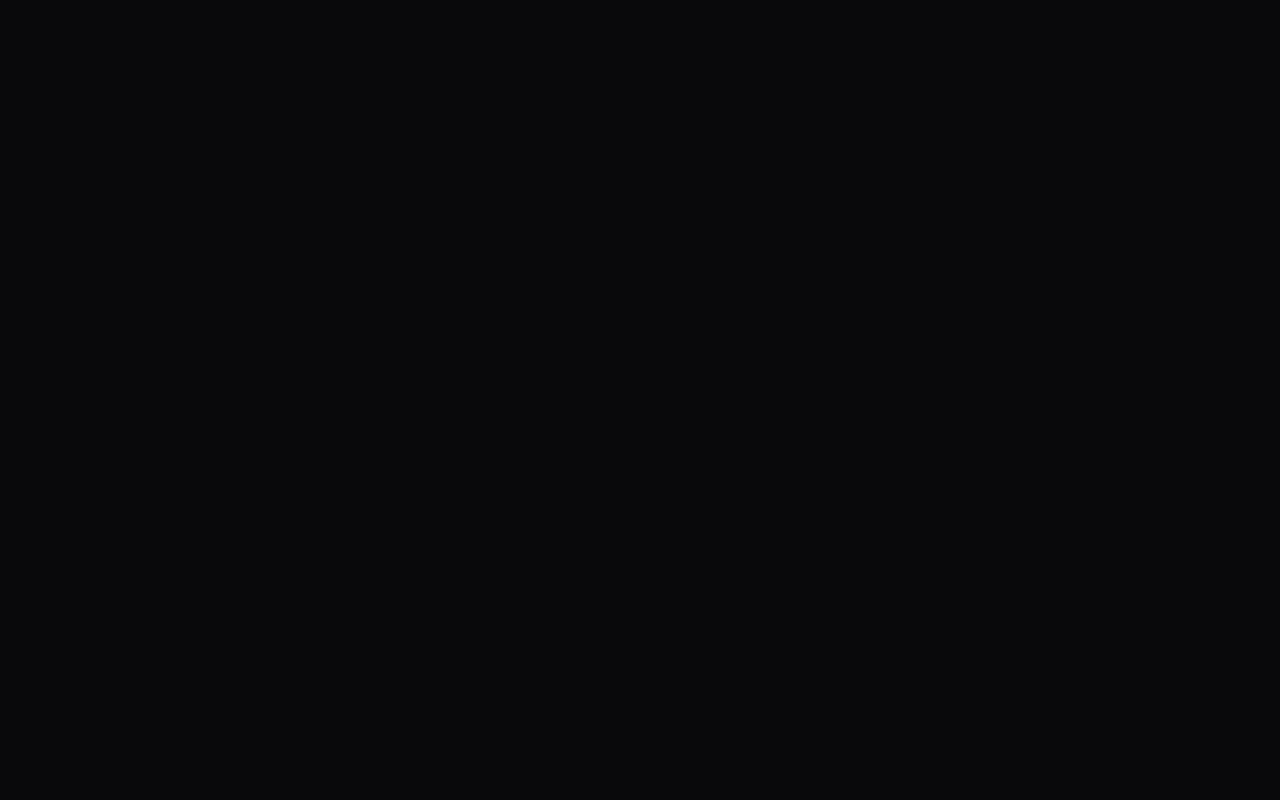
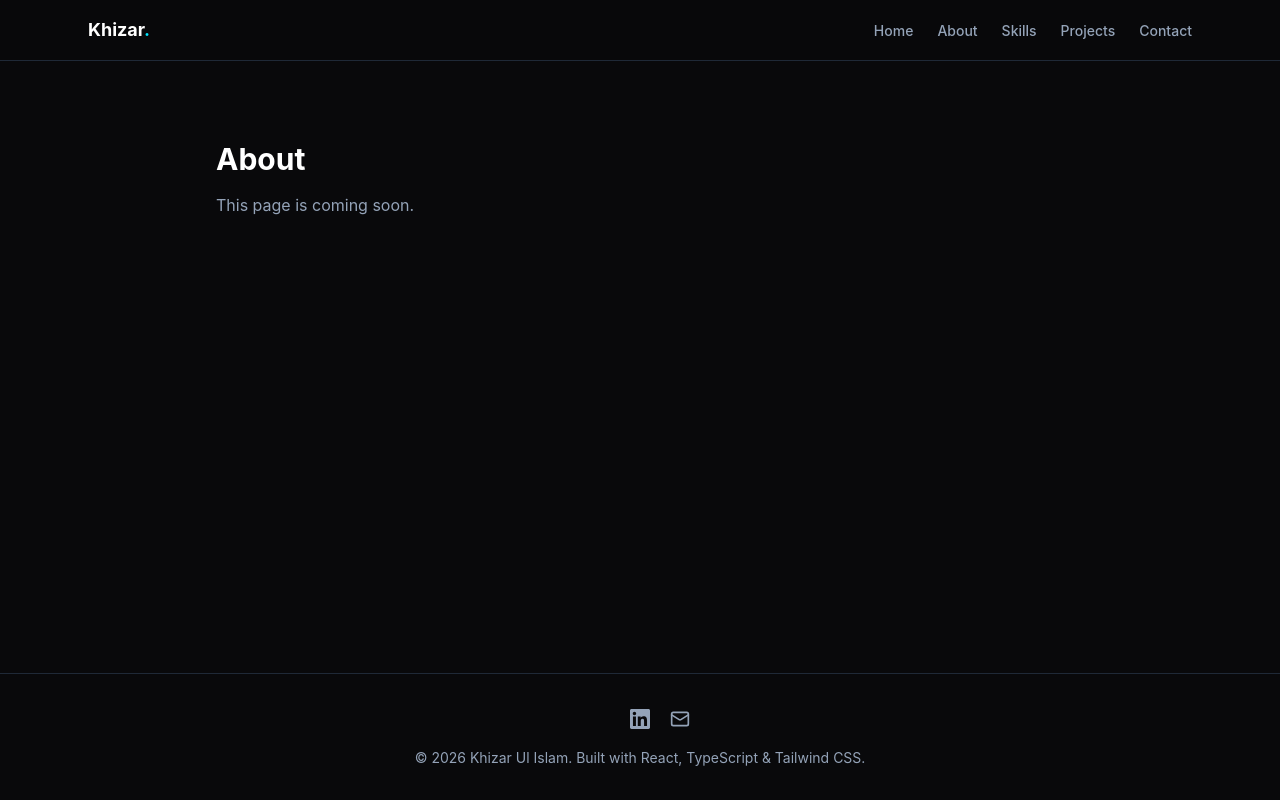
Before and after one commit to Khizar-malik97/soc-analyst-portfolio, a React (Vite) app: page /about in a window 1280 px wide. Before the commit this address had no page. Built offline with nearby package versions, Linux system fonts and the light colour scheme; some icons are missing.

Commit message:
Add placeholder pages, 404 route, and core TypeScript types

```diff
--- a/src/App.tsx
+++ b/src/App.tsx
@@ -1,6 +1,11 @@
 import { BrowserRouter, Routes, Route } from 'react-router'
 import MainLayout from './layouts/MainLayout'
 import Home from './pages/Home'
+import About from './pages/About'
+import Skills from './pages/Skills'
+import Projects from './pages/Projects'
+import Contact from './pages/Contact'
+import NotFound from './pages/NotFound'
 
 function App() {
   return (
@@ -8,6 +13,11 @@ function App() {
       <Routes>
         <Route element={<MainLayout />}>
           <Route path="/" element={<Home />} />
+          <Route path="/about" element={<About />} />
+          <Route path="/skills" element={<Skills />} />
+          <Route path="/projects" element={<Projects />} />
+          <Route path="/contact" element={<Contact />} />
+          <Route path="*" element={<NotFound />} />
         </Route>
       </Routes>
     </BrowserRouter>
--- /dev/null
+++ b/src/pages/About.tsx
@@ -0,0 +1,10 @@
+function About() {
+  return (
+    <div className="mx-auto max-w-4xl px-6 py-20">
+      <h1 className="text-3xl font-bold text-white">About</h1>
+      <p className="mt-4 text-muted">This page is coming soon.</p>
+    </div>
+  )
+}
+
+export default About
--- /dev/null
+++ b/src/pages/Contact.tsx
@@ -0,0 +1,10 @@
+function Contact() {
+  return (
+    <div className="mx-auto max-w-4xl px-6 py-20">
+      <h1 className="text-3xl font-bold text-white">Contact</h1>
+      <p className="mt-4 text-muted">This page is coming soon.</p>
+    </div>
+  )
+}
+
+export default Contact
--- /dev/null
+++ b/src/pages/NotFound.tsx
@@ -0,0 +1,21 @@
+import { Link } from 'react-router'
+
+function NotFound() {
+  return (
+    <div className="flex min-h-[80vh] flex-col items-center justify-center gap-4 px-6 text-center">
+      <p className="font-mono text-sm tracking-widest text-danger">ERROR 404</p>
+      <h1 className="text-3xl font-bold text-white">Page Not Found</h1>
+      <p className="max-w-md text-muted">
+        The page you're looking for doesn't exist or has been moved.
+      </p>
+      <Link
+        to="/"
+        className="mt-2 rounded-md border border-accent px-5 py-2 text-sm font-medium text-accent transition-colors hover:bg-accent hover:text-background"
+      >
+        Back to Home
+      </Link>
+    </div>
+  )
+}
+
+export default NotFound
--- /dev/null
+++ b/src/pages/Projects.tsx
@@ -0,0 +1,10 @@
+function Projects() {
+  return (
+    <div className="mx-auto max-w-4xl px-6 py-20">
+      <h1 className="text-3xl font-bold text-white">Projects</h1>
+      <p className="mt-4 text-muted">This page is coming soon.</p>
+    </div>
+  )
+}
+
+export default Projects
--- /dev/null
+++ b/src/pages/Skills.tsx
@@ -0,0 +1,10 @@
+function Skills() {
+  return (
+    <div className="mx-auto max-w-4xl px-6 py-20">
+      <h1 className="text-3xl font-bold text-white">Skills</h1>
+      <p className="mt-4 text-muted">This page is coming soon.</p>
+    </div>
+  )
+}
+
+export default Skills
--- /dev/null
+++ b/src/types/skill.ts
@@ -0,0 +1,13 @@
+export type SkillCategory =
+  | 'Networking'
+  | 'Operating Systems'
+  | 'SIEM & Detection'
+  | 'Threat Hunting & IR'
+  | 'Scripting'
+  | 'Tools'
+
+export interface Skill {
+  name: string
+  category: SkillCategory
+  proficiency: 1 | 2 | 3 | 4 | 5
+}
```
Also changed, not shown: src/types/playbook.ts (added, +12 -0 lines), src/types/report.ts (added, +13 -0 lines).
